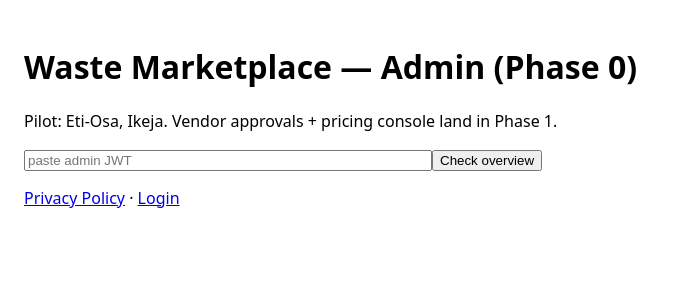
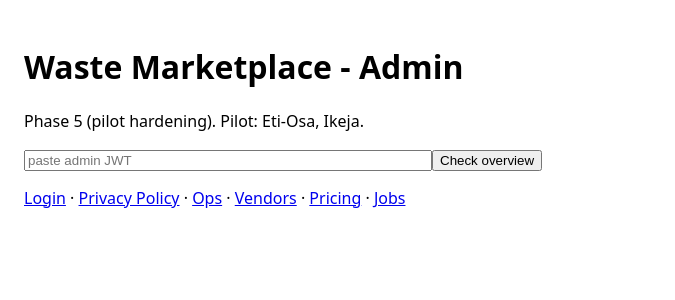
Before and after one commit to babyangel887/Waste-Disposal-Marketplace, a Next.js app in the folder apps/admin/: page / in a window 1280 px wide. Shown: the top 300 px of the page, without its empty margins (0-675 px from the left). Built offline with nearby package versions, Linux system fonts and the light colour scheme.

Commit message:
feat: update admin home page to phase 5

```diff
--- a/apps/admin/app/page.tsx
+++ b/apps/admin/app/page.tsx
@@ -14,12 +14,12 @@ export default function Home() {
   }
   return (
     <main style={{ padding: 24 }}>
-      <h1>Waste Marketplace — Admin (Phase 0)</h1>
-      <p>Pilot: Eti-Osa, Ikeja. Vendor approvals + pricing console land in Phase 1.</p>
+      <h1>Waste Marketplace - Admin</h1>
+      <p>Phase 5 (pilot hardening). Pilot: Eti-Osa, Ikeja.</p>
       <input id="token" placeholder="paste admin JWT" style={{ width: 400 }} />
       <button onClick={check}>Check overview</button>
       <pre>{out}</pre>
-      <p><a href="/privacy">Privacy Policy</a> · <a href="/login">Login</a></p>
+      <p><a href="/login">Login</a> · <a href="/privacy">Privacy Policy</a> · <a href="/ops">Ops</a> · <a href="/vendors">Vendors</a> · <a href="/pricing">Pricing</a> · <a href="/jobs">Jobs</a></p>
     </main>
   );
 }
```
